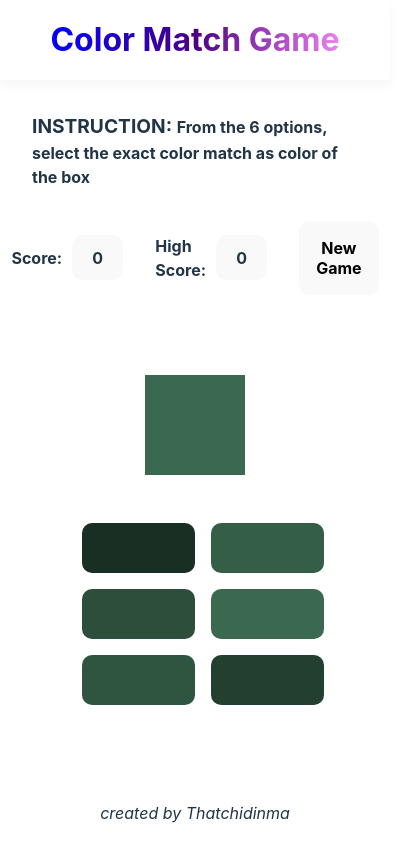
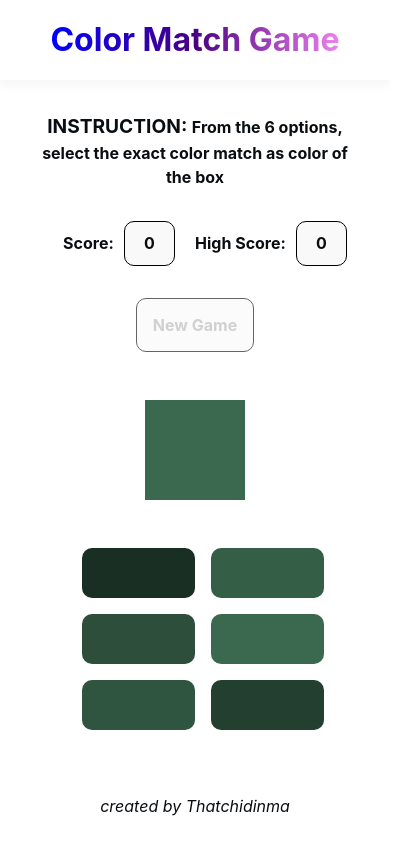
Before and after one commit to Thatchidinma/Color-Guess-Game, a React (Vite) app: page / in a window 390 px wide. Shown: the whole page, 411 px wide, since content can reach past the window. Built offline with nearby package versions, Linux system fonts and the light colour scheme.

Commit message:
updated ui

```diff
--- a/src/App.css
+++ b/src/App.css
@@ -47,6 +47,10 @@ button, .score{
   background-color: #1a1a1a;
 }
 
+.score-heading{
+  min-width: max-content;
+}
+
 .game-instructions>span{
   font-size: 1.2rem;
 }
@@ -72,7 +76,9 @@ button, .score{
 .color-box{
   width: 250px;
   height: 250px;
-  margin: 0 0 2rem ;
+  margin: 0 0 2rem 0;
+  display: flex;
+
 }
 
 .color-options{
@@ -180,6 +186,15 @@ button, .score{
   .color-options>button:hover {
     border-color: #949494;
   }
+  .modal-body{
+    background-color: #f9f9f9;
+  }
+  button, .score{
+    border: 1px solid black;
+  }
+  .nav-right button:hover{
+    background-color: blue;
+  }
 }
 
 @media screen and (max-width: 1020px) {
@@ -233,8 +248,26 @@ button, .score{
 
 @media screen and (max-width: 600px) {
 
+  .game-instructions{
+   text-align: center;
+  }
+
+  .nav-right{
+    display: grid;
+    grid-template-columns: 50% 50%;
+    gap: 0rem;
+  }
+
+  .nav-right div:last-child {
+    grid-column: 1 / -1; /* Span both columns */
+    justify-self: center;
+    margin-top: 2rem;
+  }
+
   .game-card{
       width: 90%;
+      padding:1rem 2rem;
+
   }
 
   .color-box{
--- a/src/components/GameCard.jsx
+++ b/src/components/GameCard.jsx
@@ -64,7 +64,7 @@ const GameCard = () => {
                      key={color}
                      onClick={()=> handleGuess(color)}
                      data-testid="colorOption"
-                    style={{backgroundColor: color}}>
+                    style={{backgroundColor: color }}>
                         <img data-testid="gameStatus" className={`status ${ clickedColor === color ? statusClass : ''}`}  src={correct ? checkRight : checkWrong} alt="check" />
                     </button>
                 )
--- a/src/components/modals/NewGame.jsx
+++ b/src/components/modals/NewGame.jsx
@@ -4,6 +4,7 @@ import { useScore } from "../../Context/ScoreContext";
 const NewGame = () => {
         const { setModalToggle } = useModalContext();
         const { setScore}= useScore()
+
 
 
   return (
--- a/src/components/ui/NavBar.jsx
+++ b/src/components/ui/NavBar.jsx
@@ -1,3 +1,4 @@
+import { useEffect, useState } from "react";
 import { useModalContext } from "../../Context/ModalContext";
 import { useModalComponentContext } from "../../Context/ModelComponentContext";
 import { useScore } from "../../Context/ScoreContext"
@@ -7,13 +8,20 @@ const NavBar = () => {
   const {score, highscore}= useScore()
   const { setModal } = useModalComponentContext();
   const { setModalToggle } = useModalContext();
+  const [disableButton, setDisableButton] = useState('')
 
+  useEffect(() => {
+    if (score === 0){
+      setDisableButton(true)
+  }else{
+      setDisableButton(false)
+  }
+  },[score])
 
-        const handleClick =()=>{
-          setModalToggle(true)
-          setModal(<NewGame/>)
-          console.log('i am here')
-        }
+  const handleClick =()=>{
+    setModalToggle(true)
+    setModal(<NewGame/>)
+  }
 
   return (
       <nav className='navbar'>
@@ -34,6 +42,8 @@ const NavBar = () => {
 
             <div className="">
                 <button
+                disabled={disableButton}
+                style={{ opacity: `${ disableButton ? '0.6' : '1'}`, cursor: `${ disableButton ? 'not-allowed' : 'pointer'}`}}
                 onClick={()=> handleClick()}
                 data-testid="newGameButton"
               > New Game </button>
--- a/src/index.css
+++ b/src/index.css
@@ -56,7 +56,7 @@ footer{
 
 @media (prefers-color-scheme: light) {
   :root {
-    color: #213547;
+    color: #0a0e11;
     background-color: #ffffff;
   }
   a:hover {
```
